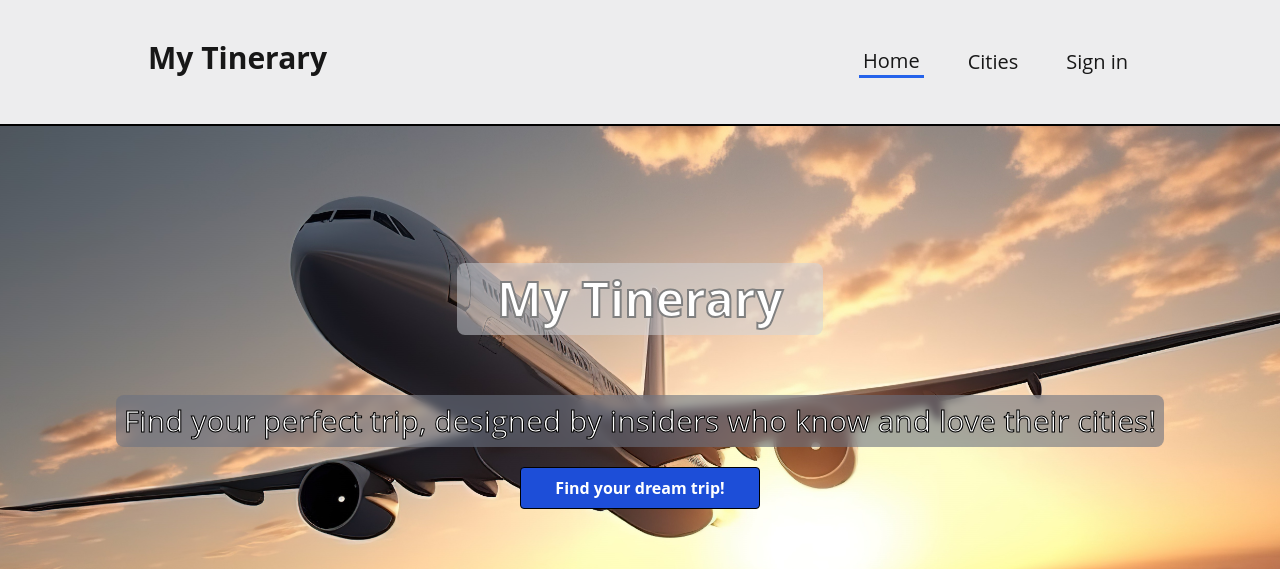
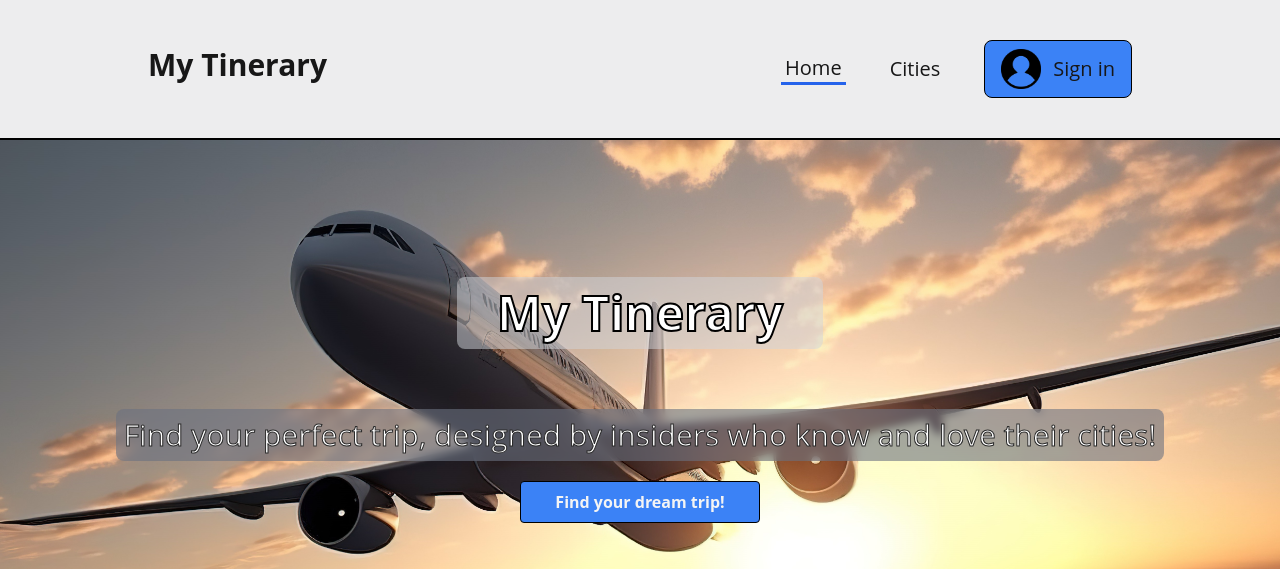
Before and after one commit to galeanopablo0/mytinerary-galeanoPablo, a React (Vite) app: page / in a window 1280 px wide. Shown: the top 569 px of the page. Built offline with nearby package versions, Linux system fonts and the light colour scheme; no server answers.

Commit message:
Trabajo definitivo

```diff
--- a/src/components/Header.jsx
+++ b/src/components/Header.jsx
@@ -62,7 +62,8 @@ const Header = () => {
                   <img className="w-10 mr-3" src="src/assets/login.png" alt="sign out button" />
                   Sign out
                 </button>
-            ) : <Link to={"/Login"} className="text-xl hover:scale-95 px-1 hover:text-blue-500/90">
+            ) : <Link to={"/Login"} className="text-xl flex items-center border border-black rounded-lg p-2 px-4 hover:scale-95 bg-blue-500 hover:text-blue-800">
+                  <img className="w-10 mr-3" src="src/assets/login.png" alt="sign out button" />
                 Sign in
                 </Link>
             }
--- a/src/components/Hero.jsx
+++ b/src/components/Hero.jsx
@@ -8,7 +8,7 @@ const Hero = () => {
         <div className="text-center">
           <h1 className="text-5xl inline-block font-bold text-white text-stroke-2 bg-gray-300/50 px-10 p-3 mb-5 rounded-lg">My Tinerary</h1>
           <p className="text-3xl text-white text-stroke-1 bg-gray-500/60 backdrop-blur-sm p-2 mt-10 mx-2 mb-5 rounded-lg">Find your perfect trip, designed by insiders who know and love their cities!</p>
-          <Link to="/cities" className="w-60 m-auto flex justify-center border-black border bg-blue-700 hover:bg-blue-800 text-white font-bold py-2 px-4 rounded">Find your dream trip!</Link>
+          <Link to="/cities" className="w-60 m-auto flex justify-center border-black border bg-blue-500 hover:bg-blue-600 text-[#F4F4F4] font-bold py-2 px-4 rounded">Find your dream trip!</Link>
         </div>
       </div>
     </>
--- a/src/index.css
+++ b/src/index.css
@@ -42,11 +42,11 @@ body{
 }
 
 .text-stroke-2 {
-  -webkit-text-stroke: 2px gray;
+  -webkit-text-stroke: 2px black;
 }
 
 .text-stroke-1 {
-  -webkit-text-stroke: 1px black;
+  -webkit-text-stroke: 1px rgb(42, 42, 42);
 }
 
 .bg-image-buildings {
```
